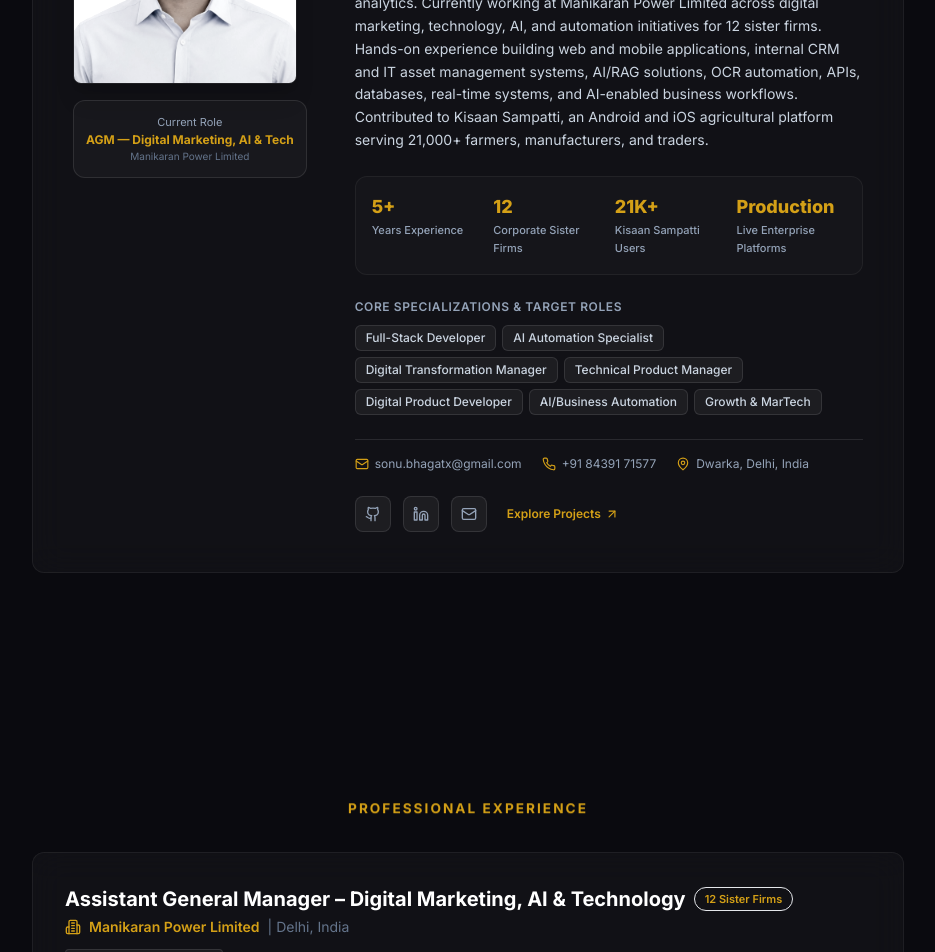
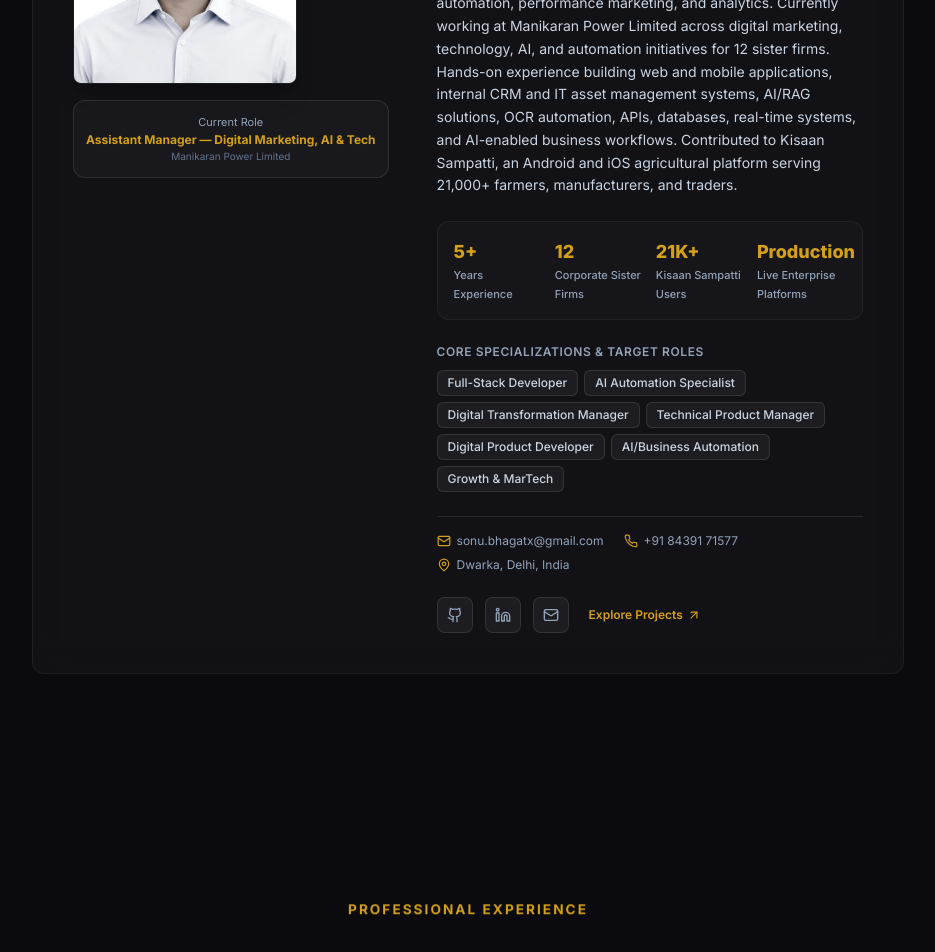
Before and after one commit to SonuBhagat/resume, a React (Vite) app: page / in a window 1280 px wide. Shown: the part 1180-2132 px from the top of the page, without its empty margins (172-1107 px from the left). Built offline with nearby package versions, Linux system fonts and the light colour scheme.

Commit message:
Update role title to Assistant Manager

```diff
--- a/src/components/About.tsx
+++ b/src/components/About.tsx
@@ -25,7 +25,7 @@ export default function About() {
               <div className="mt-4 p-3 rounded-xl bg-white/[0.03] border border-white/10 text-center">
                 <p className="text-[11px] text-slate-400">Current Role</p>
                 <p className="text-xs font-bold text-[var(--accent)]">
-                  AGM — Digital Marketing, AI & Tech
+                  Assistant Manager — Digital Marketing, AI & Tech
                 </p>
                 <p className="text-[10px] text-slate-500">Manikaran Power Limited</p>
               </div>
--- a/src/components/Experience.tsx
+++ b/src/components/Experience.tsx
@@ -14,7 +14,7 @@ type ExperienceItem = {
 
 const experiences: ExperienceItem[] = [
   {
-    title: 'Assistant General Manager – Digital Marketing, AI & Technology',
+    title: 'Assistant Manager – Digital Marketing, AI & Technology',
     company: 'Manikaran Power Limited',
     period: 'Dec 2023 – Present',
     location: 'Delhi, India',
```
